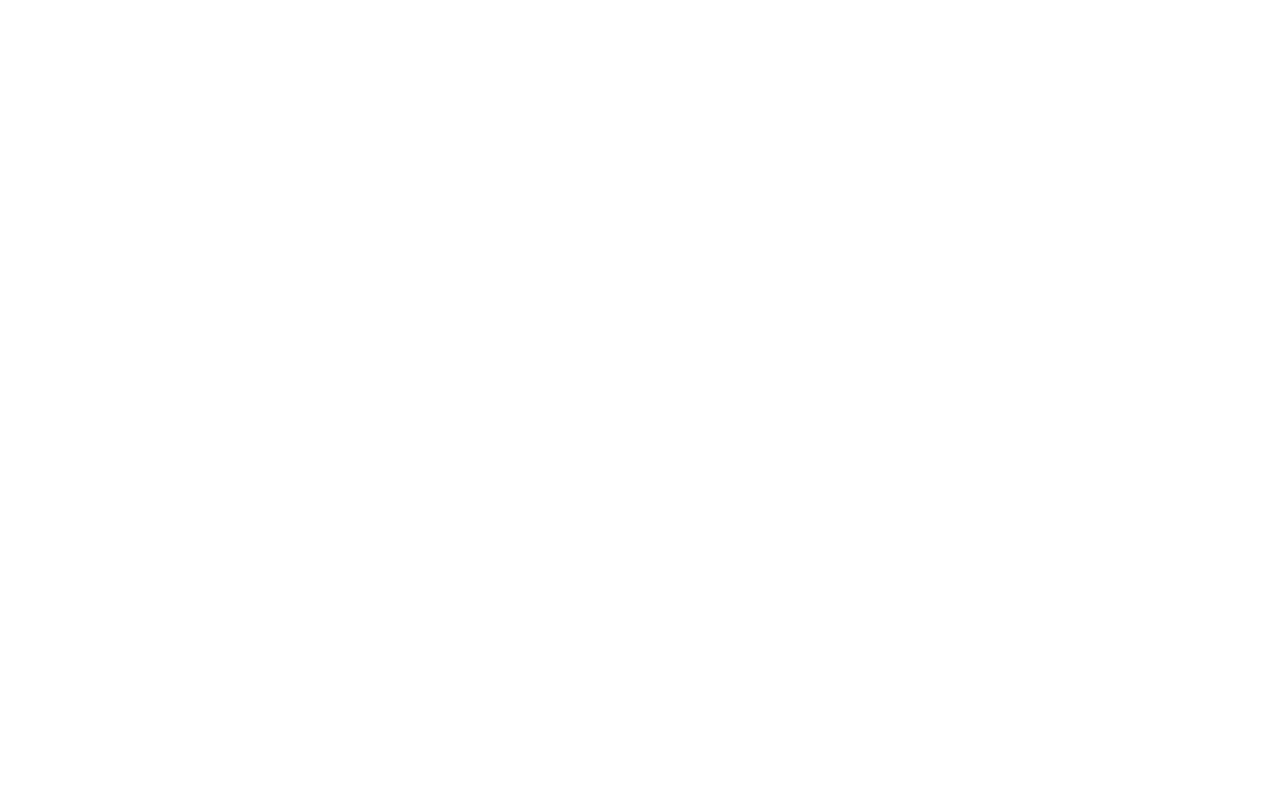
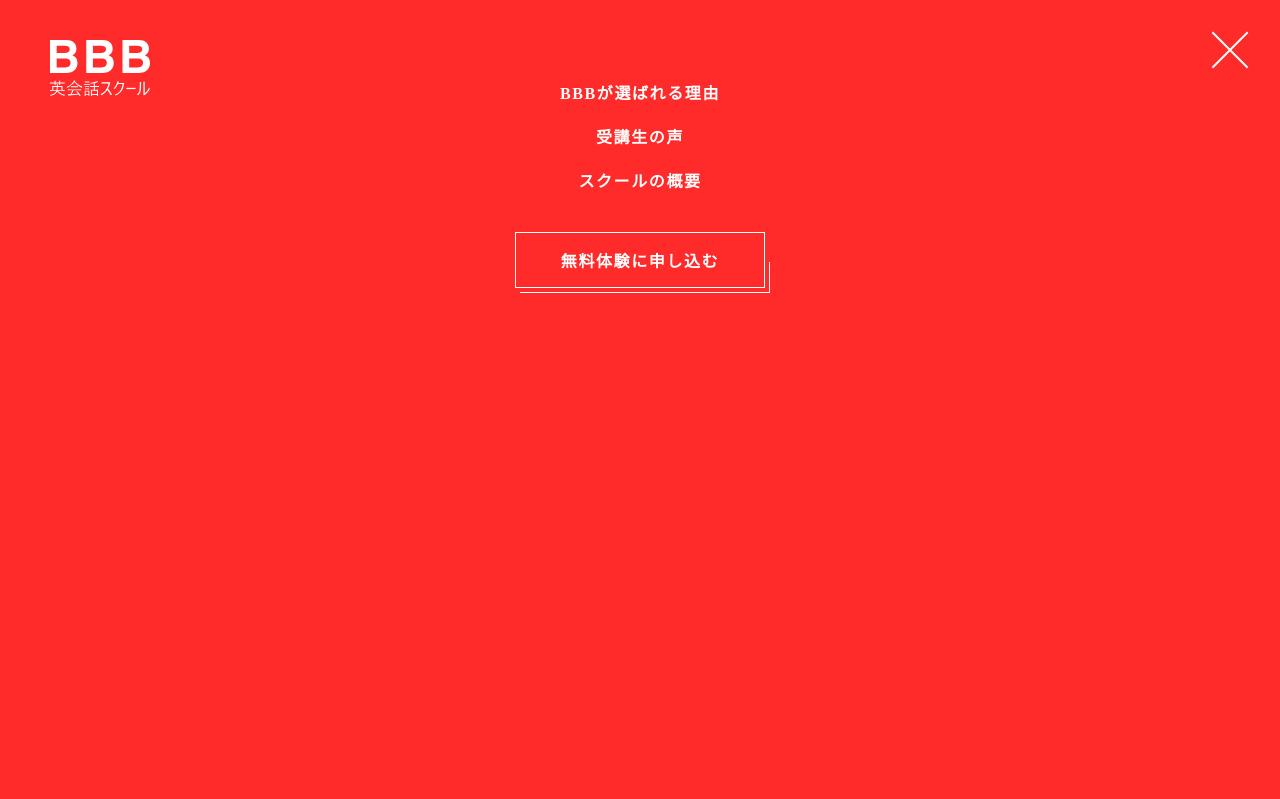
Before and after one commit to Xinon-zZ/BBB-school, a plain HTML site: page index.html in a window 1280 px wide. Shown: the top 799 px of the page. Drawn offline with Linux system fonts and the light colour scheme; some packages are replaced by stand-ins of ours.

Commit message:
ヘッダー更新

```diff
--- a/index.html
+++ b/index.html
@@ -10,6 +10,52 @@
     <link rel="stylesheet" href="style.css">
 </head>
 <body>
+    <header id="header">
+        <h1 class="site-title"><a href="#"><img src="./img/logo-r.svg" alt="BBB英会話スクール"></a></h1>
+        <nav id="navi" class="active">
+            <img class="logo" src="./img/logo-w.svg" alt="英会話スクール">
+            <ul class="menu">
+                <li><a href="#">BBBが選ばれる理由</a></li>
+                <li><a href="#">受講生の声</a></li>
+                <li><a href="#">スクールの概要</a></li>
+            </ul>
+            <a href="#" class="btn">無料体験に申し込む</a>
+        </nav>
+        <div class="menuBtn open" onclick="toggle()">
+            <i></i>
+            <i></i>
+            <i></i>
+        </div>
+    </header>
 
+    <main>
+        <div id="mainvisual">
+            <div class="text-area">
+                <p>
+                    話して学ぼう！<br>
+                    BBB英会話スクール
+                </p>
+                <a href="#">無料体験はこちら</a>
+            </div>
+            <ul>
+                <li><img src="./img/mainvisual1.jpg" alt=""></li>
+                <li><img src="./img/mainvisual2.jpg" alt=""></li>
+                <li><img src="./img/mainvisual3.jpg" alt=""></li>
+            </ul>
+        </div>
+
+
+    </main>
+
+
+    <script>
+        function toggle() {
+            document.querySelector(".menuBtn").classList.toggle('open');
+        }
+
+        function toggle() {
+            document.querySelector("#navi").classList.toggle('active');
+        }
+    </script>
 </body>
 </html>
--- a/style.css
+++ b/style.css
@@ -1,4 +1,166 @@
 @charset "UTF-8";
 /*----------------------------------
 共通部分
-----------------------------------------*/
+------------------------------------*/
+html {
+    font-size: 100%;
+}
+
+body {
+    font-family: "游ゴシック", serif;
+    letter-spacing: 0.1em;
+}
+
+a {
+    text-decoration: none;
+}
+
+img {
+    max-width: 100%;
+}
+
+li {
+    list-style: none;
+}
+/*----------------------------------
+HEADER
+------------------------------------*/
+#header {
+    height: 100px;
+}
+
+.site-title {
+    width: 100px;
+    margin-top: 40px;
+    margin-left: 50px;
+}
+
+/* --クリック時に表示するメニュー-- */
+#navi {
+    width: 100%;
+    height: 100vh;
+    background-color: #ff2a2a;
+    color: #fff;
+    position: fixed;
+    top: 0;
+    left: 0;
+    z-index: 20px;
+    opacity: 0;
+    text-align: center;
+    transition: opacity 0.6s ease, visibility 0.6s ease;
+    visibility: hidden;
+}
+
+#navi.active {
+    opacity: 1;
+    visibility: visible;
+}
+
+#navi .logo {
+    width: 100px;
+    position: absolute;
+    top: 40px;
+    left: 50px;
+}
+
+.menu {
+    margin: 80px 0 40px 0;
+}
+
+.menu li {
+    margin-bottom: 20px;
+}
+
+.menu a {
+    color: #fff;
+    font-weight: bold;
+}
+
+#navi .btn {
+    width: 250px;
+    border: 1px solid #fff;
+    color: #fff;
+    display: block;
+    font-weight: bold;
+    padding: 15px 0;
+    margin: 0 auto;
+    position: relative;
+    transition: 0.3s ease-in-out;
+}
+
+#navi .btn::after {
+    content: " ";
+    width: 250px;
+    border-right: solid 1px #fff;
+    border-bottom: solid 1px #fff;
+    padding: 15px 0;
+    position: absolute;
+    right: -6px;
+    bottom: -6px;
+}
+
+#navi .btn:hover {
+    background-color: #fff;
+    color: #ff2a2a;
+}
+
+/* --メニューボタン-- */
+.menuBtn {
+    position: fixed;
+    top: 0;
+    right: 0;
+    width: 100px;
+    height: 100px;
+    background: #ff2a2a;
+    cursor: pointer;
+    z-index: 100;
+}
+
+.menuBtn i {
+    display: block;
+    width: 50px;
+    height: 2px;
+    background: white;
+    position: absolute;
+    left: 50%;
+    transform: translate(-50%,-50%);
+    transition: all .5s;
+}
+
+.menuBtn i:first-child {
+    top: 36px;
+}
+
+.menuBtn i:nth-child(2) {
+    top: 50%;
+}
+
+.menuBtn i:last-child {
+    top: 64px;
+}
+
+/* --クリック-- */
+.menuBtn.open i:first-child {
+    top: 50%;
+    transform: translate(-50%,-50%)rotate(-45deg);
+}
+
+.menuBtn.open i:nth-child(2) {
+    transform: translate(-50%,-50%)rotate(45deg);
+    opacity: 0;
+}
+
+.menuBtn.open i:last-child {
+    top: 50%;
+    transform: translate(-50%,-50%)rotate(45deg);
+}
+
+/*----------------------------------
+レスポンシブ
+------------------------------------*/
+@media screen and {
+
+}
+#header {
+    padding: 25px 0 0 25px;
+}
```
